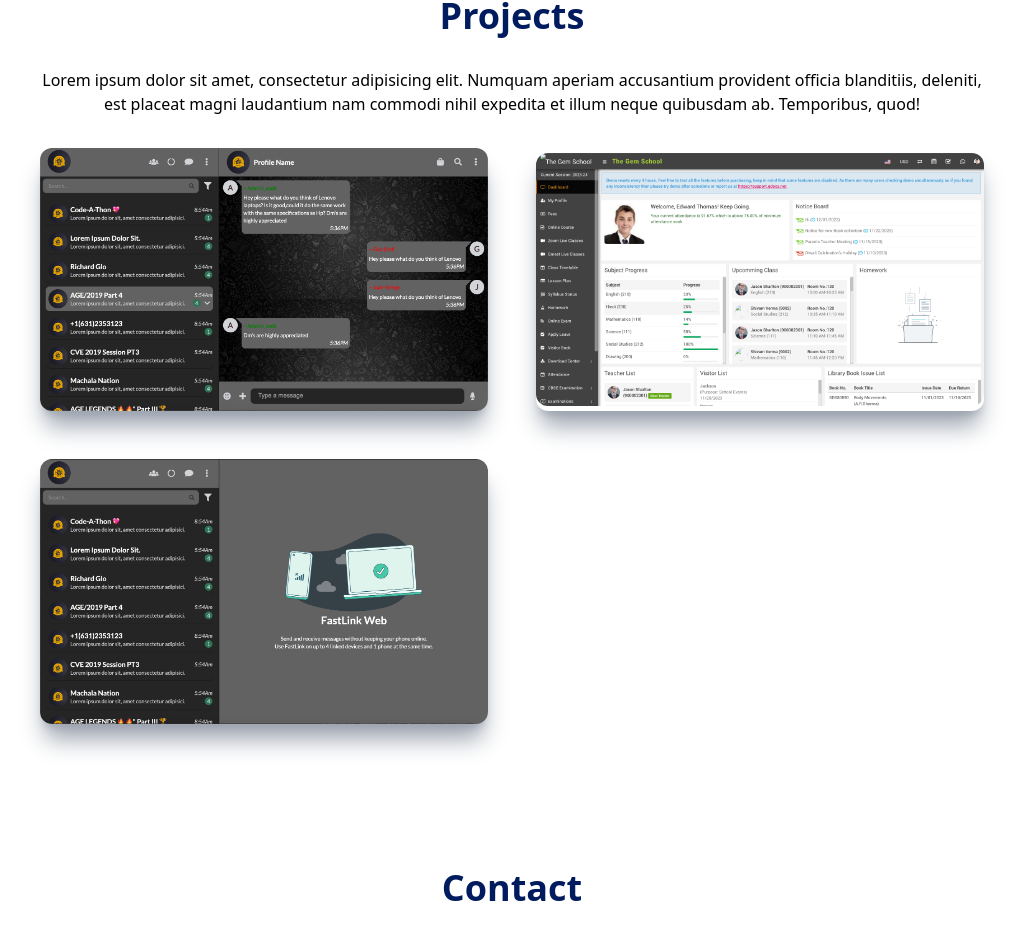
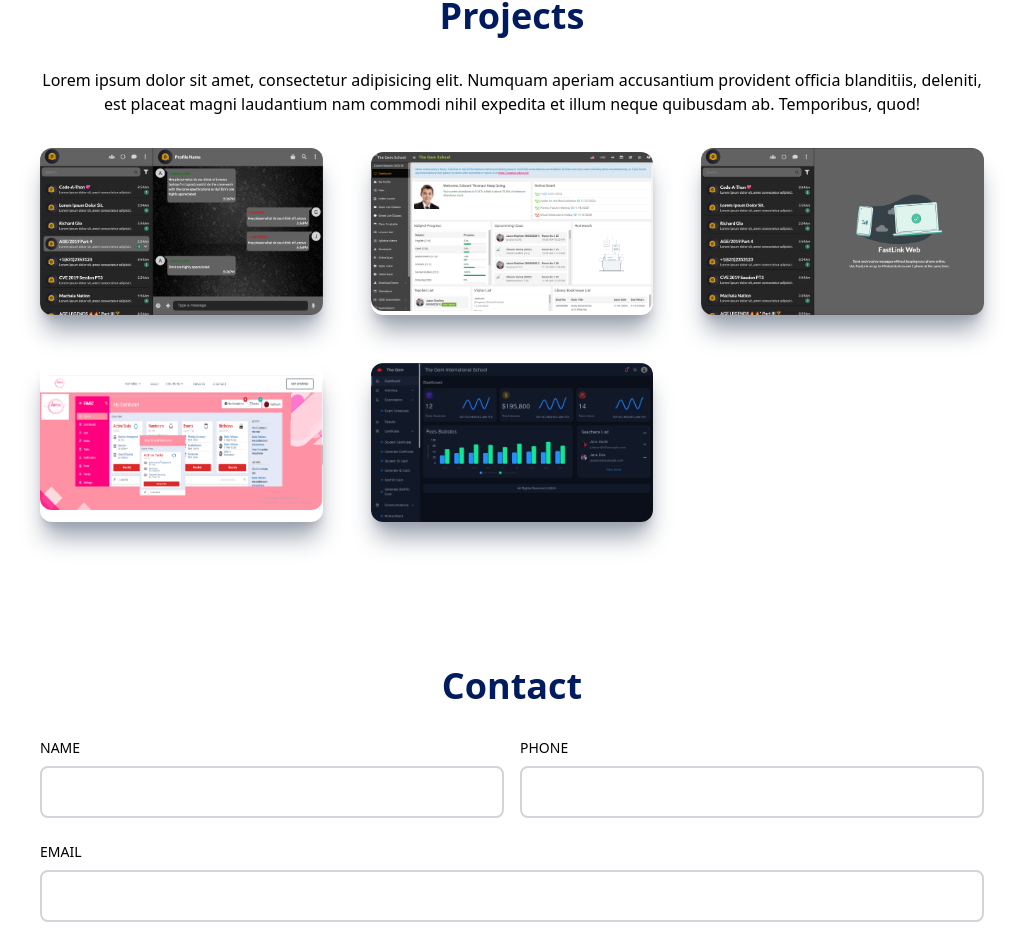
Before and after one commit to Ademic2022/https---github.com-Ademic2022-React-Portfolio, a React (Create React App) app: page / in a window 1280 px wide. Shown: the part 1564-2507 px from the top of the page, without its empty margins (160-1183 px from the left). Built offline with nearby package versions, Linux system fonts and the light colour scheme; the HTML template or start-up script is replaced by a standard one.

Commit message:
feat: expand project content

```diff
--- a/src/components/Projects.jsx
+++ b/src/components/Projects.jsx
@@ -1,18 +1,33 @@
-import React from 'react';
-import ProjectItems from './ProjectItems';
-import what1 from '../assets/what1.jpeg'
-import what2 from '../assets/what2.jpeg'
-import school from '../assets/school.png'
+import React from "react";
+import ProjectItems from "./ProjectItems";
+import what1 from "../assets/what1.jpeg";
+import what2 from "../assets/what2.jpeg";
+import school from "../assets/school.png";
+import sms from "../assets/sms.png";
+import famec from "../assets/famec.png"
 
 const Projects = () => {
   return (
     <div id="project" className="max-w-[1040px] m-auto md:pl-20 p-4 py-16">
-      <h1 className='text-4xl font-bold text-center text-[#001b5e]'>Projects</h1>
-      <p className='text-center py-8'>Lorem ipsum dolor sit amet, consectetur adipisicing elit. Numquam aperiam accusantium provident officia blanditiis, deleniti, est placeat magni laudantium nam commodi nihil expedita et illum neque quibusdam ab. Temporibus, quod!</p>
-      <div className='grid sm:grid-cols-2 gap-12'>
-        <ProjectItems img={what1} title={'Whatsapp Rep'} />
-        <ProjectItems img={school} title={'School'}/>
-        <ProjectItems img={what2} title={'Whatsapp Rep'}/>
+      <h1 className="text-4xl font-bold text-center text-[#001b5e]">
+        Projects
+      </h1>
+      <p className="text-center py-8">
+        Lorem ipsum dolor sit amet, consectetur adipisicing elit. Numquam
+        aperiam accusantium provident officia blanditiis, deleniti, est placeat
+        magni laudantium nam commodi nihil expedita et illum neque quibusdam ab.
+        Temporibus, quod!
+      </p>
+      <div className="grid sm:grid-cols-3 gap-12">
+        <ProjectItems img={what1} title={"Whatsapp Rep"} />
+        <ProjectItems img={school} title={"School"} />
+        <ProjectItems img={what2} title={"Whatsapp Rep"} />
+        <ProjectItems img={famec} title={"Famec"} />
+        <ProjectItems
+          img={sms}
+          title={"School Management"}
+          url={"https://school-management-system-ui.vercel.app/"}
+        />
       </div>
     </div>
   );
```
